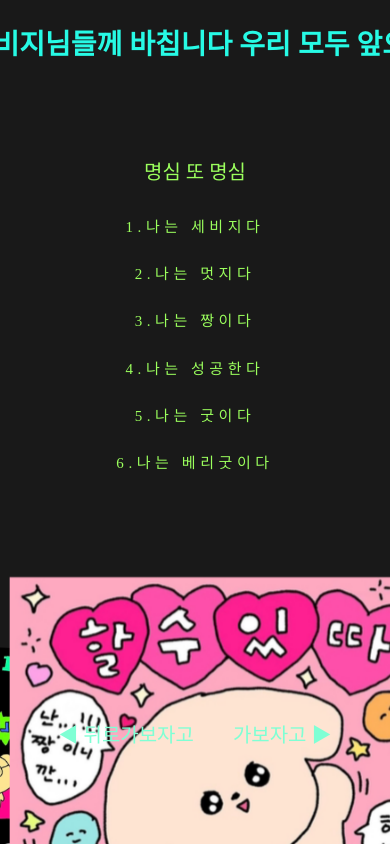
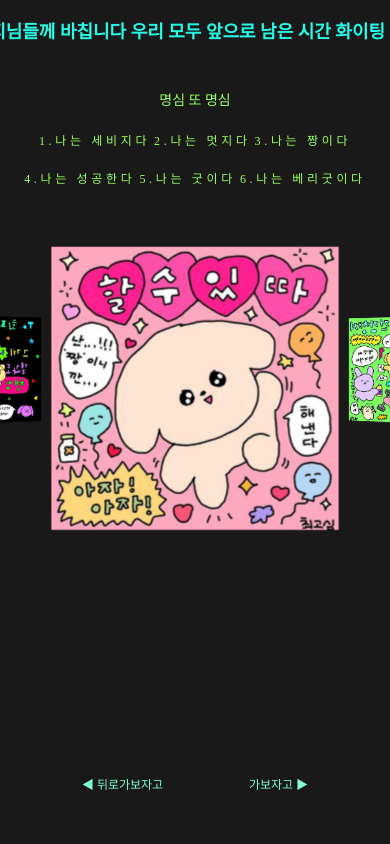
Before and after one commit to waterbinnn/carousel_gosim, a plain HTML site: page index.html in a window 390 px wide. Drawn offline with Linux system fonts and the light colour scheme; a web font is replaced by a local one.

Commit message:
모바일버전 스타일구현

```diff
--- a/style.css
+++ b/style.css
@@ -137,7 +137,7 @@ p {
   left: 0;
   width: 100%;
   height: 100%;
-  margin: 20px;
+  /* margin: 20px; */
 }
 
 .list-items li img {
@@ -193,7 +193,7 @@ p {
   display: flex;
   justify-content: space-around;
   position: absolute;
-  bottom: 10%;
+  bottom: 5%;
   left: 50%;
   transform: translate(-50%, -50%);
 }
@@ -206,3 +206,38 @@ button {
   font-family: 'GilbeotRainbow';
   cursor: pointer;
 }
+
+@media (max-width:768px) {
+  h1 {
+    font-size: 18px;
+  }
+
+  p {
+    font-size: 14px;
+  }
+
+  .desc-wrap {
+    margin: 0;
+    margin-top: 50px;
+  }
+
+  .desc {
+    font-size: 12px;
+  }
+
+
+  .list-items {
+    width: 150px;
+    height: 150px;
+  }
+
+  .slide {
+    margin-top: 160px;
+    perspective: 1000px;
+  }
+
+  button {
+    font-size: 12px;
+  }
+
+}
```
